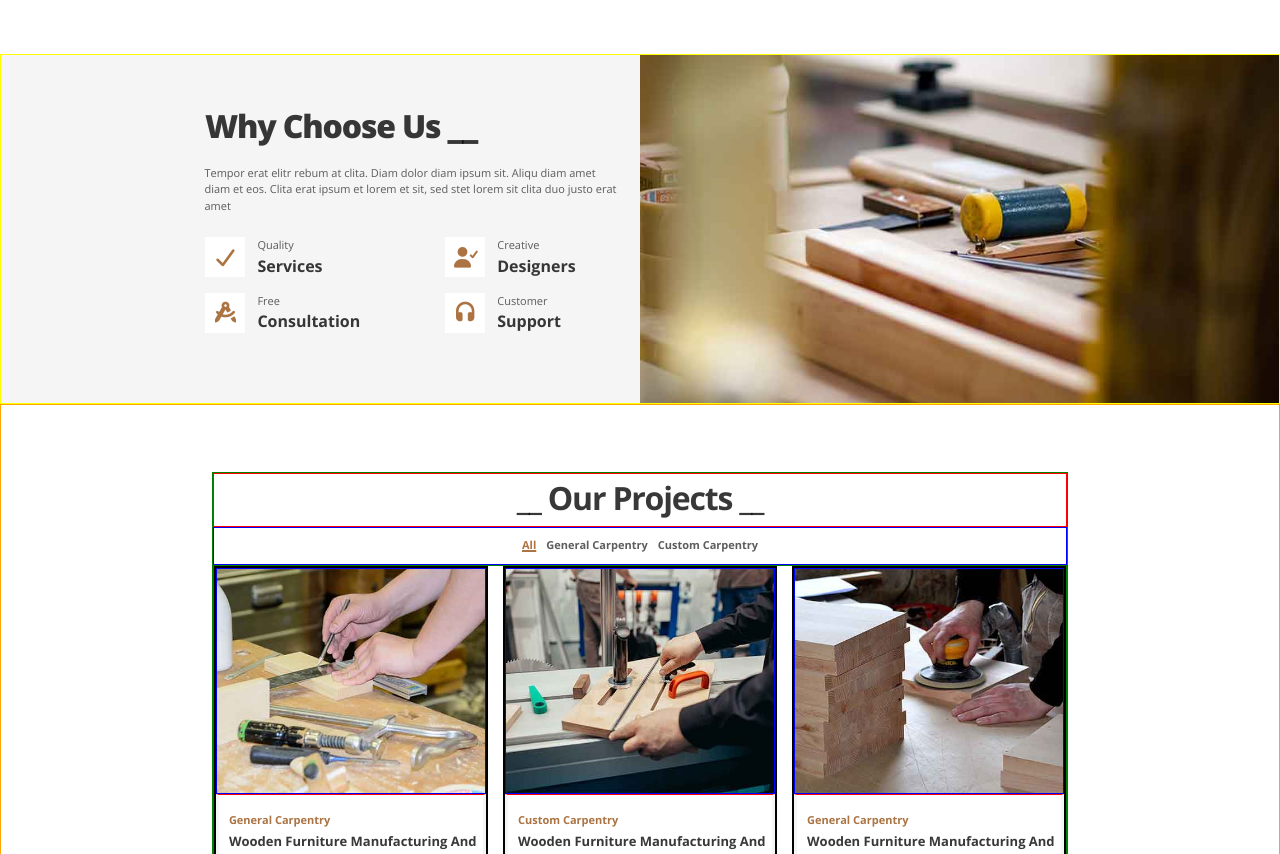
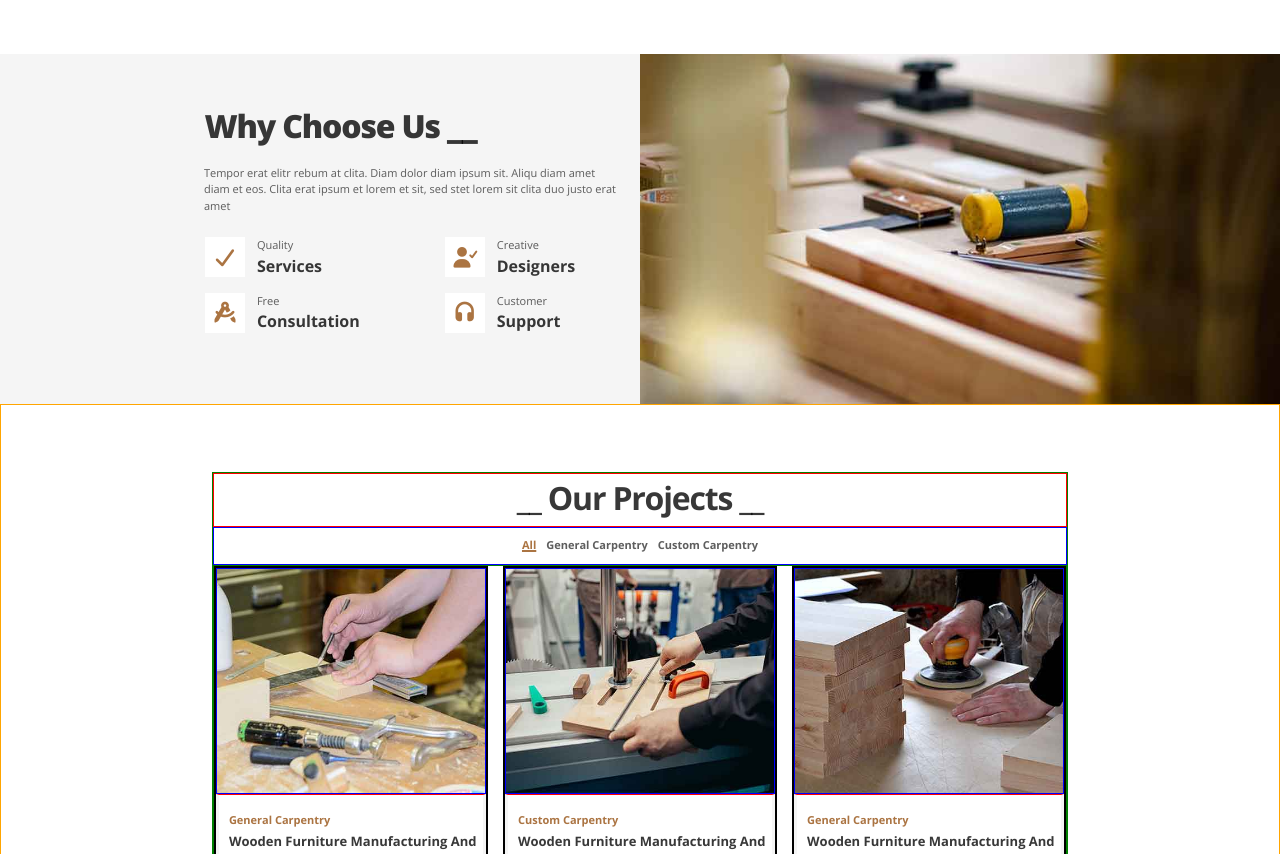
Before and after one commit to SiskaKizuato/projet_woody_VANDERSTRAETENkevin, a website: page index.html in a window 1280 px wide. Shown: the part 2087-2941 px from the top of the page. Drawn offline with nearby package versions, Linux system fonts and the light colour scheme.

Commit message:
remove border from section4

```diff
--- a/src/sass/modules/_s4WhyChooseUs.scss
+++ b/src/sass/modules/_s4WhyChooseUs.scss
@@ -1,7 +1,6 @@
 .section4-choose{
     width:100%;
     height: 350px;
-    border: 1px solid yellow;
     display: flex;
 }
 .s4-left-part{
```
Also changed, not shown: public/css/app.css.
